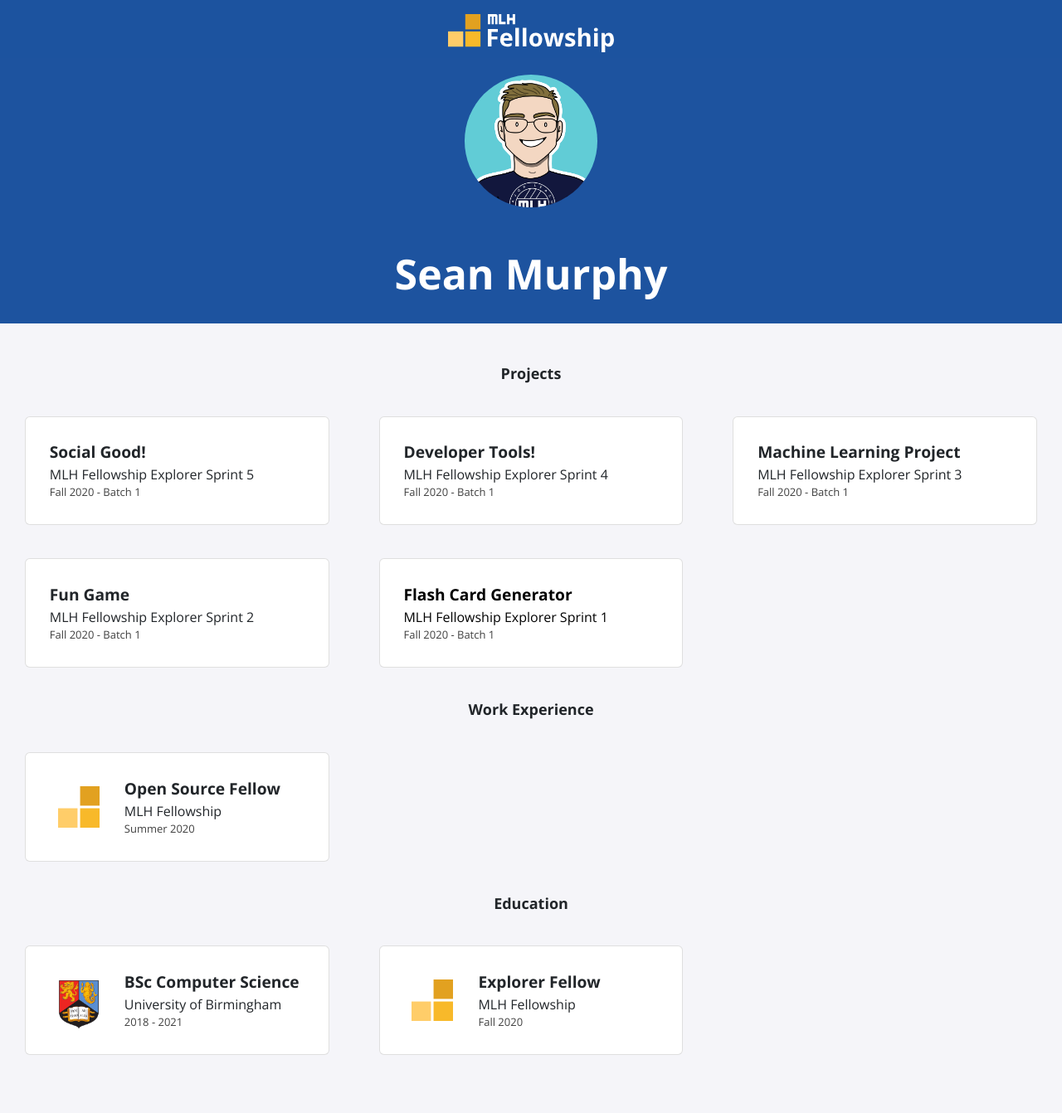
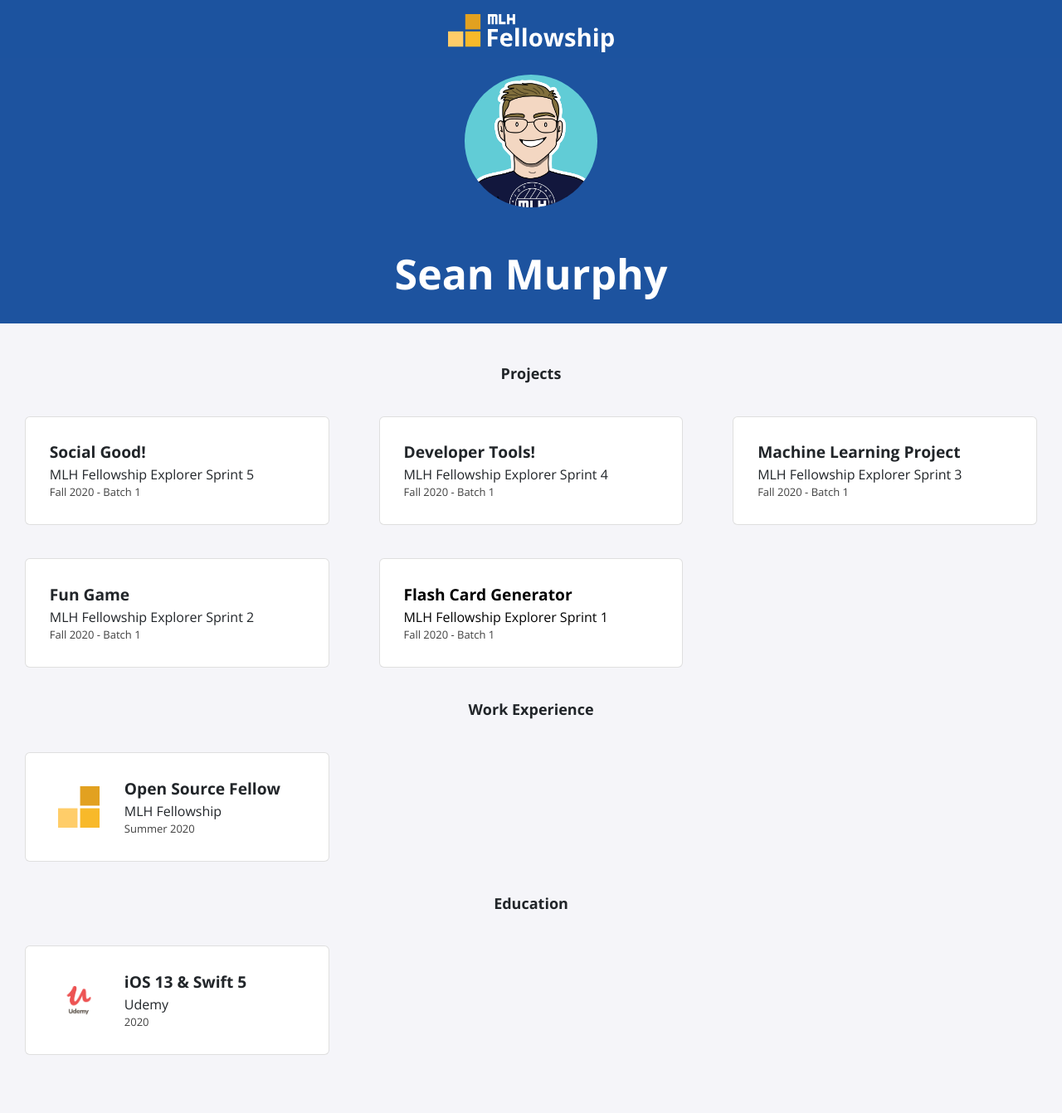
Before and after one commit to hawaiiansurfer4/hawaiiansurfer4.github.io, a Jekyll site: the page built from index.html, in a window 1280 px wide. Shown: the whole page at 83% size. Built offline with Jekyll 4.4.1, drawn with Linux system fonts in a browser that asks for light colours; nearby versions of some CDN libraries.

Commit message:
Updated School Info

```diff
--- a/_data/education.yml
+++ b/_data/education.yml
@@ -1,9 +1,9 @@
-- course: BSc Computer Science
-  institute: University of Birmingham
-  dates: 2018 - 2021
-  logo: uob.png
+- course: iOS 13 & Swift 5
+  institute: Udemy
+  dates: 2020
+  logo: udemy.png
 
-- course: Explorer Fellow
-  institute: MLH Fellowship
-  dates: Fall 2020
-  logo: fellowship.svg
+#- course: Explorer Fellow
+#  institute: MLH Fellowship
+#  dates: Fall 2020
+#  logo: fellowship.svg
```
Also changed, not shown: assets/img/education/udemy.png (added), 4 other files.
